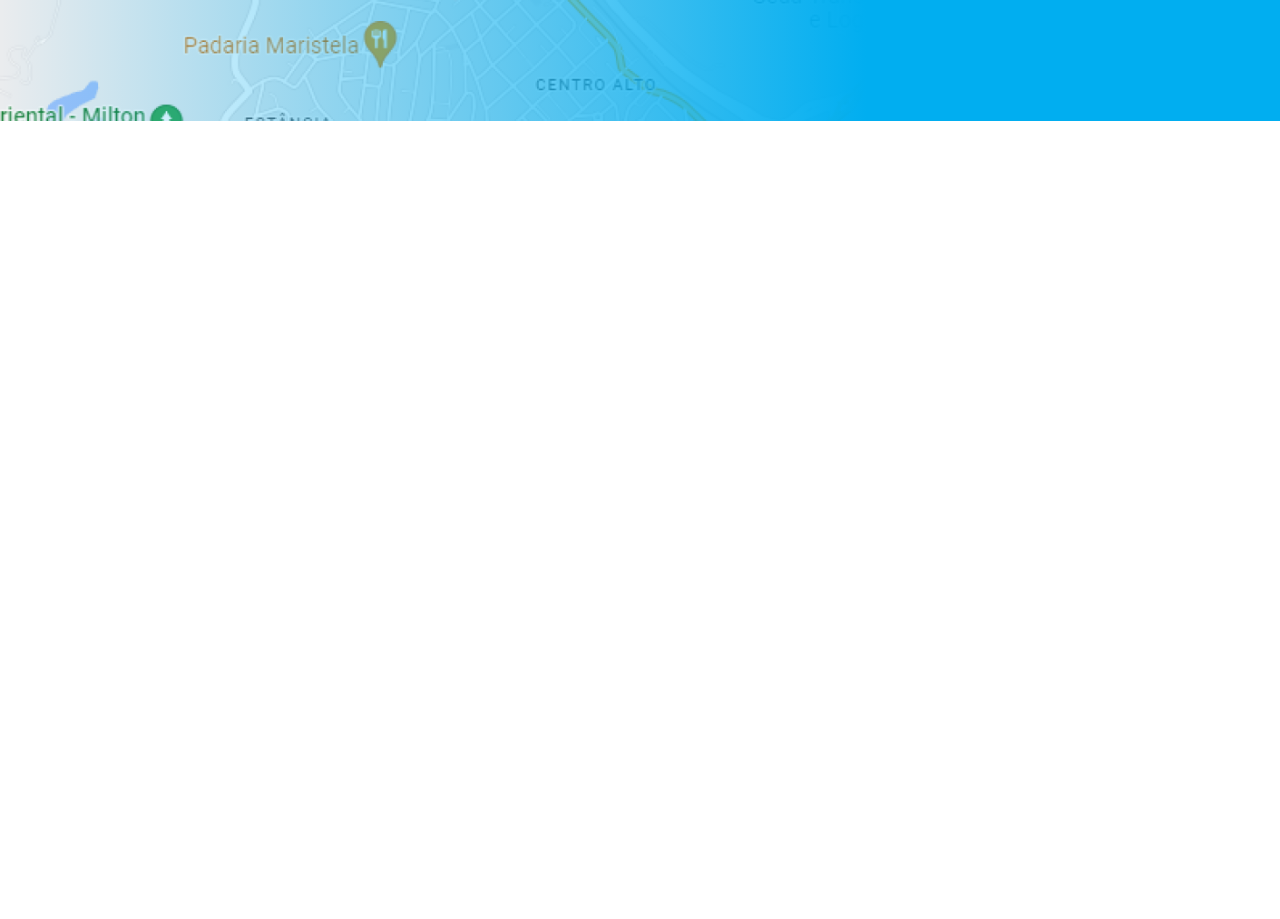
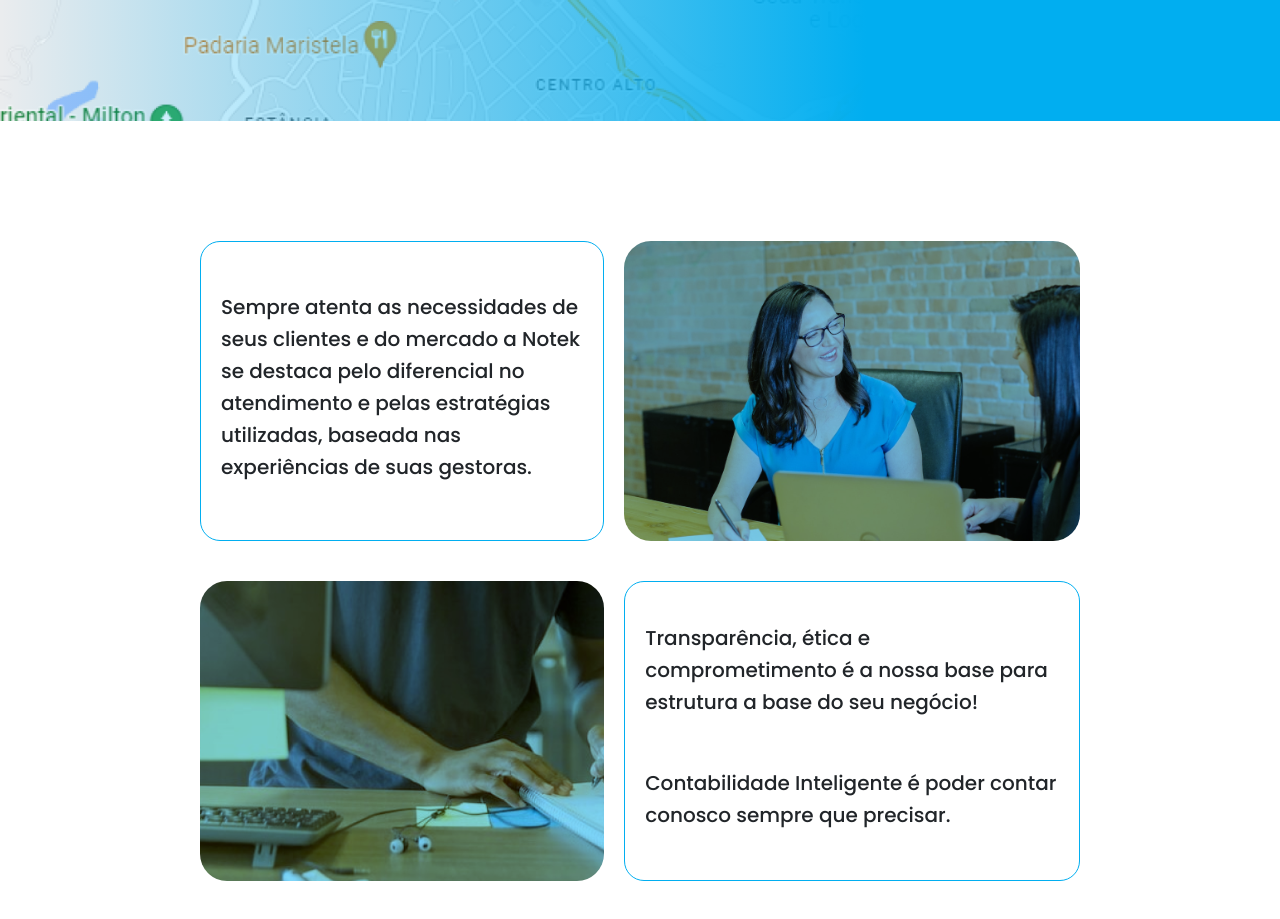
Before and after one commit to M1SS1NGHU3S/notekTemp, a React (Create React App) app: page /sobre in a window 1280 px wide. Shown: the part 1920-2839 px from the top of the page. Before the commit the page ends 2041 px from the top, so only its background shows below. Built offline with nearby package versions, Linux system fonts and the light colour scheme.

Commit message:
SobreBase Done

```diff
--- /dev/null
+++ b/src/components/ImgBox.css
@@ -0,0 +1,4 @@
+.img-box {
+    border-radius: 27px;
+    display: block;
+}
--- /dev/null
+++ b/src/components/ImgBox.js
@@ -0,0 +1,21 @@
+import "./ImgBox.css"
+
+function ImgBox(props) {
+    const bgStyle = {
+        height: "inherit",
+        width: "inherit",
+        background: `url(${props.bgImage}), ${props.bgColorStyle}`,
+        backgroundBlendMode: "multiply",
+        backgroundRepeat: "no-repeat",
+        backgroundSize: "cover",
+        backgroundPosition: "center"
+    };
+
+    return (
+        <div className="img-box" style={bgStyle}>
+
+        </div>
+    );
+}
+
+export default ImgBox;
--- /dev/null
+++ b/src/components/TextBox.css
@@ -0,0 +1,14 @@
+.text-box {
+    padding: 20px;
+    width: inherit;
+    height: inherit;
+    display: inline-grid;
+    justify-content: center;
+    align-items: center;
+}
+
+@media (max-width: 800px) {
+    .text-box {
+        height: auto;
+    }
+}
--- /dev/null
+++ b/src/components/TextBox.js
@@ -0,0 +1,13 @@
+import "./TextBox.css";
+
+function TextBox(props) {
+    const paragrafos = props.paragrafos.map((value) => <h3>{value}</h3>)
+
+    return (
+        <div className="blue-border text-box">
+            {paragrafos}
+        </div>
+    );
+}
+
+export default TextBox;
--- a/src/index.css
+++ b/src/index.css
@@ -7,6 +7,11 @@ p {
     font-size: 20px;
     line-height: 40px;
     margin: 0;
+}
+
+a {
+    font-weight: 400;
+    font-size: 16px;
 }
 
 h1 {
@@ -29,9 +34,20 @@ h3 {
     line-height: 36px;
 }
 
+.notek-container {
+    max-width: 1300px;
+}
+
 .section-title {
     margin-bottom: 40px;
     font-weight: 500;
+}
+
+.blue-border {
+    border-color: #01AEF0;
+    border-width: 1px;
+    border-radius: 20px;
+    border-style: solid;
 }
 
 .blue-btn {
@@ -56,6 +72,10 @@ h3 {
     clear: both;
 }
 
+.mobile {
+    display: none;
+}
+
 
 @media (max-width: 1350px) {
     p {
@@ -76,6 +96,16 @@ h3 {
     h3 {
         font-size: 20px;
         line-height: 32px;
+    }
+
+    .notek-container {
+        max-width: 900px;
+    }
+}
+
+@media (max-width: 900px) {
+    .notek-container {
+        max-width: 90%;
     }
 }
 
--- a/src/pages/sobre.js
+++ b/src/pages/sobre.js
@@ -2,6 +2,7 @@ import sobreImg from "../img/mockup-sobre.png"
 import MockUp from "../components/MockUp";
 import SobreMudanca from "../sections/SobreMudanca";
 import SobreRegiao from "../sections/SobreRegiao";
+import SobreBase from "../sections/SobreBase";
 
 function Sobre() {
     return (
@@ -14,6 +15,7 @@ function Sobre() {
                 />
                 <SobreMudanca isHome={false} />
                 <SobreRegiao />
+                <SobreBase />
             </div>
 
     );
--- /dev/null
+++ b/src/sections/SobreBase.css
@@ -0,0 +1,43 @@
+.sobre-base {
+    padding-block: 100px;
+}
+
+.sobre-base--container {
+    display: grid;
+    grid-template-columns: auto auto;
+    margin-left: auto;
+    margin-right: auto;
+}
+
+.sobre-base--container.mobile {
+    display: none;
+}
+
+.sobre-base--item {
+    margin: 20px 10px;
+    height: 250px;
+    max-width: 650px;
+}
+
+@media (max-width: 1350px) {
+    .sobre-base--item {
+        height: 300px;
+        width: inherit;
+    }
+}
+
+@media (max-width: 800px) {
+    .sobre-base--container.mobile {
+        display: block;
+        grid-template-columns: none;
+    }
+
+    .sobre-base--container.desktop {
+        display: none;
+    }
+
+    .item-text {
+        margin-bottom: 40px;
+        height: auto;
+    }
+}
--- /dev/null
+++ b/src/sections/SobreBase.js
@@ -0,0 +1,53 @@
+import "./SobreBase.css"
+import TextBox from "../components/TextBox";
+import ImgBox from "../components/ImgBox";
+import img1 from "../img/sobre-base1.png";
+import img2 from "../img/sobre-base2.png";
+
+function SobreBase() {
+    const paragrafos = [
+        ["Sempre atenta as necessidades de seus clientes e do mercado a Notek " +
+         "se destaca pelo diferencial no atendimento e pelas estratégias " +
+         "utilizadas, baseada nas experiências de suas gestoras."],
+        ["Transparência, ética e comprometimento é a nossa base para estrutura " +
+         "a base do seu negócio!",
+         "Contabilidade Inteligente é poder contar conosco sempre que precisar."]
+    ]
+    const bgColorStyle = "rgba(1, 174, 240, 0.5)";
+
+    return (
+        <section className="sobre-base">
+            <div className="sobre-base--container notek-container desktop">
+                <div className="sobre-base--item">
+                    <TextBox paragrafos={paragrafos[0]} />
+                </div>
+                <div className="sobre-base--item">
+                    <ImgBox bgColorStyle={bgColorStyle} bgImage={img1} />
+                </div>
+                <div className="sobre-base--item">
+                    <ImgBox bgColorStyle={bgColorStyle} bgImage={img2} />
+                </div>
+                <div className="sobre-base--item">
+                    <TextBox paragrafos={paragrafos[1]} />
+                </div>
+            </div>
+
+            <div className="sobre-base--container notek-container mobile">
+                <div className="sobre-base--item item-img">
+                    <ImgBox bgColorStyle={bgColorStyle} bgImage={img1} />
+                </div>
+                <div className="sobre-base--item item-text">
+                    <TextBox paragrafos={paragrafos[0]} />
+                </div>
+                <div className="sobre-base--item item-img">
+                    <ImgBox bgColorStyle={bgColorStyle} bgImage={img2} />
+                </div>
+                <div className="sobre-base--item item-text">
+                    <TextBox paragrafos={paragrafos[1]} />
+                </div>
+            </div>
+        </section>
+    );
+}
+
+export default SobreBase;
--- a/src/sections/SobreMudanca.css
+++ b/src/sections/SobreMudanca.css
@@ -1,13 +1,6 @@
 .sobre-mudanca {
     text-align: center;
     padding-block: 100px;
-}
-
-.sobre-mudanca--container {
-    border-color: #01AEF0;
-    border-width: 1px;
-    border-radius: 20px;
-    border-style: solid;
 }
 
 .sobre-mudanca--container.desktop {
@@ -15,11 +8,6 @@
     justify-content: center;
     align-items: center;
     padding: 70px;
-    max-width: 1300px;
-}
-
-.sobre-mudanca--container.mobile {
-    display: none;
 }
 
 .sobre-mudanca--img {
@@ -47,10 +35,6 @@
 }
 
 @media (max-width: 1350px) {
-    .sobre-mudanca--container.desktop {
-        max-width: 900px;
-    }
-
     .sobre--quote {
         margin-top: 20px;
     }
@@ -62,7 +46,6 @@
 
 @media (max-width: 950px) {
     .sobre-mudanca--container.desktop {
-        max-width: 90%;
         padding: 40px;
     }
 
--- a/src/sections/SobreMudanca.js
+++ b/src/sections/SobreMudanca.js
@@ -22,7 +22,7 @@ function SobreMudanca(props) {
     return (
         <section className="sobre-mudanca">
             <h2 className="section-title">Sobre</h2>
-            <div className="sobre-mudanca--container mobile" style={backgroundStyle}>
+            <div className="sobre-mudanca--container notek-container blue-border mobile" style={backgroundStyle}>
                 <img className="sobre-mudanca--img" src={logo} alt="Notek Logo" />
 
                 <p className="sobre-mudanca--texto">
@@ -35,7 +35,7 @@ function SobreMudanca(props) {
                 {additionalElement}
             </div>
 
-            <div className="sobre-mudanca--container desktop" style={backgroundStyle}>
+            <div className="sobre-mudanca--container notek-container blue-border desktop" style={backgroundStyle}>
                 <div className="sobre-mudanca--column column left">
                     <p className="sobre-mudanca--texto">
                         Para registro de nossa marca, precisamos passar por uma pequena mudança, porém, ela agora é todinha nossa!
```
Also changed, not shown: src/img/sobre-base1.png (added), src/img/sobre-base2.png (added).
